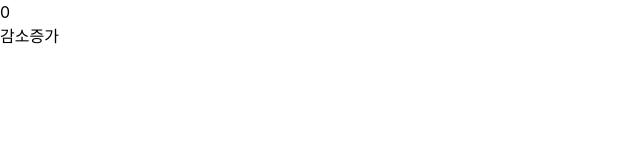
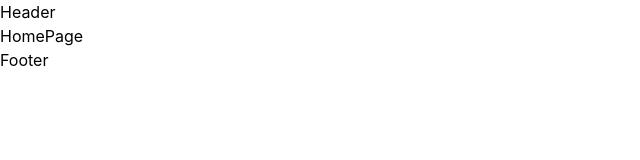
Before and after one commit to Hyeun9991/ehlog2-app, a React (Create React App) app in the folder client/: page / in a window 1280 px wide. Shown: the top 160 px of the page, without its empty margins (0-640 px from the left). Built offline with nearby package versions, Linux system fonts and the light colour scheme.

Commit message:
react router dom

```diff
--- a/client/package.json
+++ b/client/package.json
@@ -10,6 +10,7 @@
     "react": "^18.2.0",
     "react-dom": "^18.2.0",
     "react-redux": "^8.1.2",
+    "react-router-dom": "^6.15.0",
     "react-scripts": "5.0.1",
     "tailwindcss": "^3.3.3",
     "web-vitals": "^2.1.4"
--- a/client/src/App.js
+++ b/client/src/App.js
@@ -1,5 +1,7 @@
 import { useSelector, useDispatch } from 'react-redux';
 import { changeCount } from './store/actions/countActions';
+import HomePage from './pages/home/HomePage';
+import { BrowserRouter as Router, Routes, Route } from 'react-router-dom';
 
 function App() {
   const dispatch = useDispatch();
@@ -10,13 +12,16 @@ function App() {
   };
 
   return (
-    <div>
-      <p>{count.number}</p>
+    <Router>
+      <Routes>
+        <Route path="/" element={<HomePage />} />
+      </Routes>
+      {/* <p>{count.number}</p>
       <div>
         <button onClick={() => countChangeHandler('DECREASE')}>감소</button>
         <button onClick={() => countChangeHandler('INCREASE')}>증가</button>
-      </div>
-    </div>
+      </div> */}
+    </Router>
   );
 }
 
--- /dev/null
+++ b/client/src/components/Layout/Footer.jsx
@@ -0,0 +1,7 @@
+import React from 'react';
+
+const Footer = () => {
+  return <div>Footer</div>;
+};
+
+export default Footer;
--- /dev/null
+++ b/client/src/components/Layout/Header/Header.jsx
@@ -0,0 +1,7 @@
+import React from 'react';
+
+const Header = () => {
+  return <div>Header</div>;
+};
+
+export default Header;
--- /dev/null
+++ b/client/src/components/Layout/Layout.jsx
@@ -0,0 +1,15 @@
+import React from 'react';
+import Header from './Header/Header';
+import Footer from './Footer';
+
+const Layout = ({ children }) => {
+  return (
+    <div>
+      <Header />
+      <main>{children}</main>
+      <Footer />
+    </div>
+  );
+};
+
+export default Layout;
--- /dev/null
+++ b/client/src/pages/home/HomePage.jsx
@@ -0,0 +1,8 @@
+import React from 'react';
+import Layout from '../../components/Layout/Layout';
+
+const HomePage = () => {
+  return <Layout>HomePage</Layout>;
+};
+
+export default HomePage;
```
Also changed, not shown: 1 other file (tests, documents, lock files or other folders).
